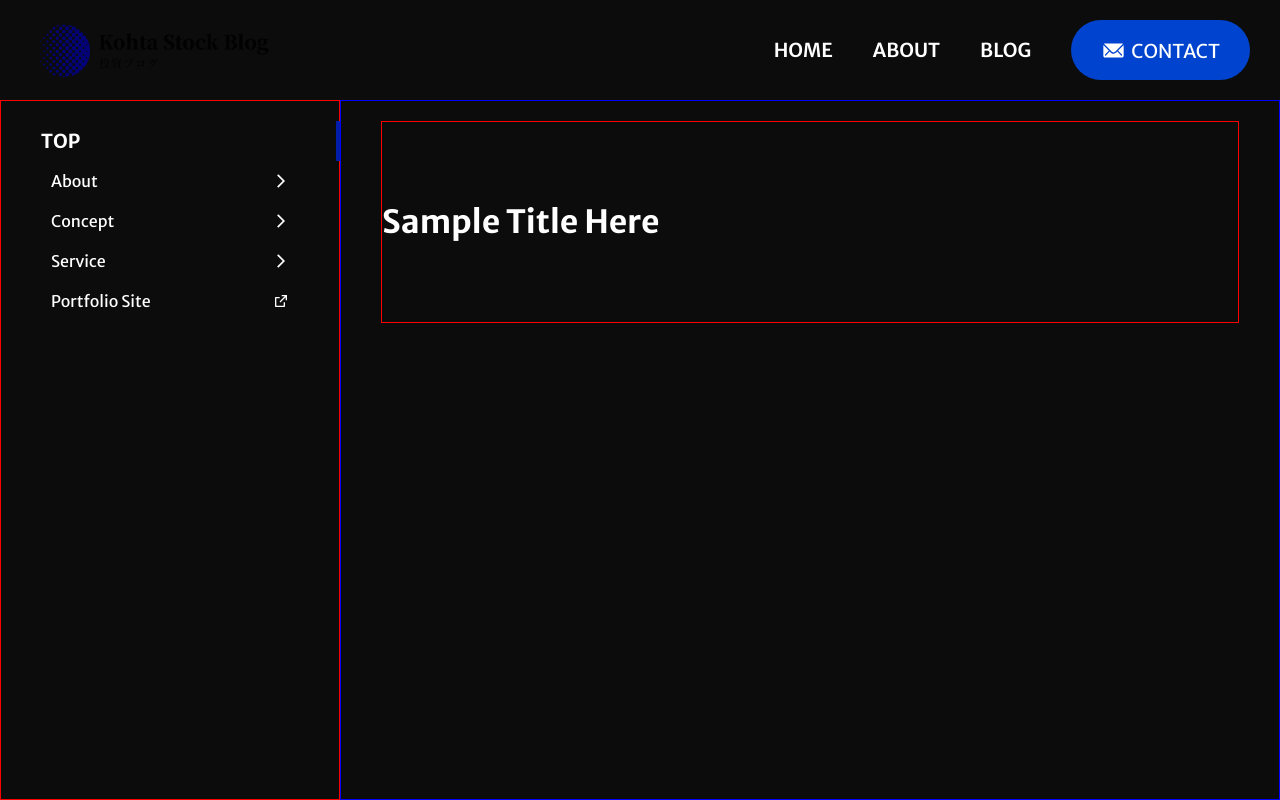
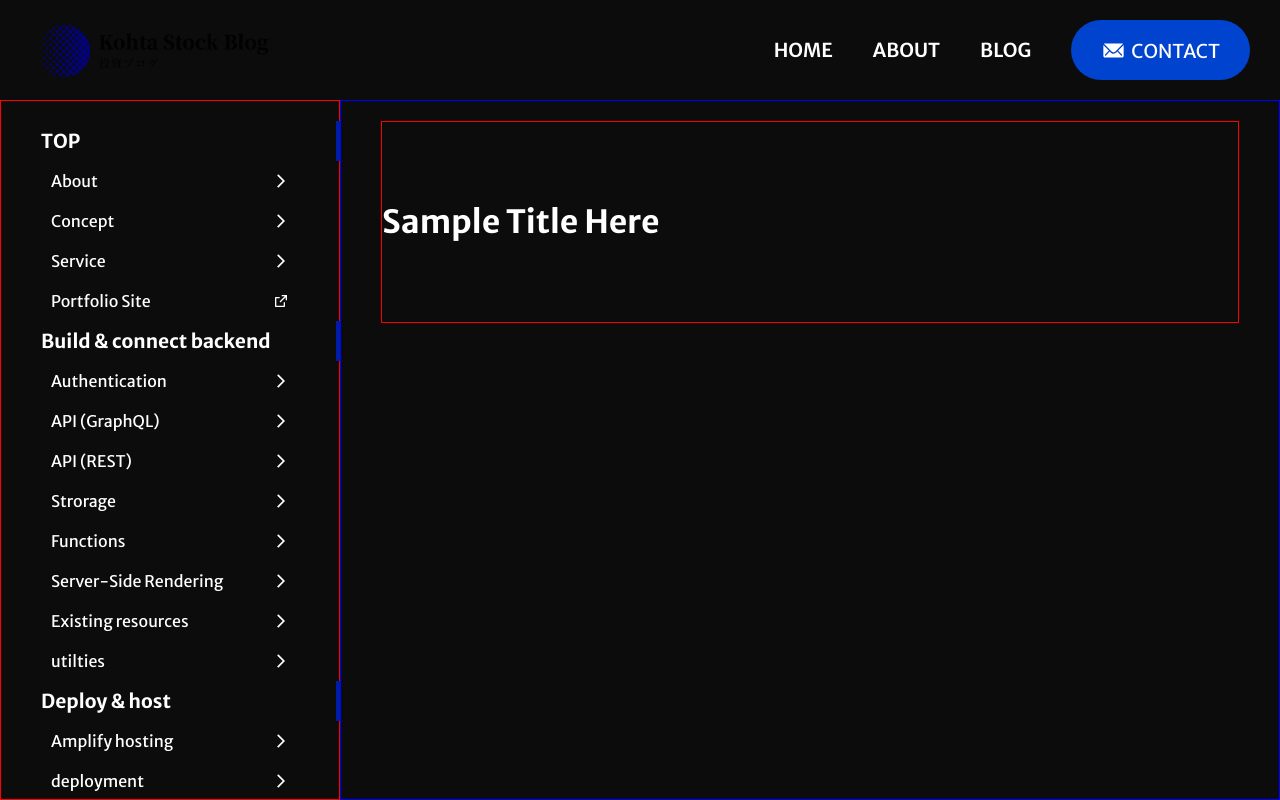
Before and after one commit to kohta9521/Stock_Blog_kohta_2025, a Next.js app: page / in a window 1280 px wide. Built offline with nearby package versions, Linux system fonts and the light colour scheme.

Commit message:
add new sidebar sample text

```diff
--- a/src/app/page.tsx
+++ b/src/app/page.tsx
@@ -55,6 +55,86 @@ export default function Home() {
               text="Portfolio Site"
               changePage={true}
             />
+            <SideSecTitle
+              id="build"
+              text="Build & connect backend"
+              link="/"
+              onClick={() => {}}
+              isSelected={true}
+            />
+            <SideSecLink
+              id={"aboutpagelink"}
+              href="/about"
+              text="Authentication"
+              changePage={false}
+            />
+            <SideSecLink
+              id={"aboutpagelink"}
+              href="/about"
+              text="API (GraphQL)"
+              changePage={false}
+            />
+            <SideSecLink
+              id={"aboutpagelink"}
+              href="/about"
+              text="API (REST)"
+              changePage={false}
+            />
+            <SideSecLink
+              id={"aboutpagelink"}
+              href="/about"
+              text="Strorage"
+              changePage={false}
+            />
+            <SideSecLink
+              id={"aboutpagelink"}
+              href="/about"
+              text="Functions"
+              changePage={false}
+            />
+            <SideSecLink
+              id={"aboutpagelink"}
+              href="/about"
+              text="Server-Side Rendering"
+              changePage={false}
+            />
+            <SideSecLink
+              id={"aboutpagelink"}
+              href="/about"
+              text="Existing resources"
+              changePage={false}
+            />
+            <SideSecLink
+              id={"aboutpagelink"}
+              href="/about"
+              text="utilties"
+              changePage={false}
+            />
+            <SideSecTitle
+              id="build"
+              text="Deploy & host"
+              link="/"
+              onClick={() => {}}
+              isSelected={true}
+            />
+            <SideSecLink
+              id={"aboutpagelink"}
+              href="/about"
+              text="Amplify hosting"
+              changePage={false}
+            />
+            <SideSecLink
+              id={"aboutpagelink"}
+              href="/about"
+              text="deployment"
+              changePage={false}
+            />
+            <SideSecLink
+              id={"aboutpagelink"}
+              href="/about"
+              text="Custom configuration"
+              changePage={false}
+            />
           </SideBar>
         }
         rightChildren={
```
